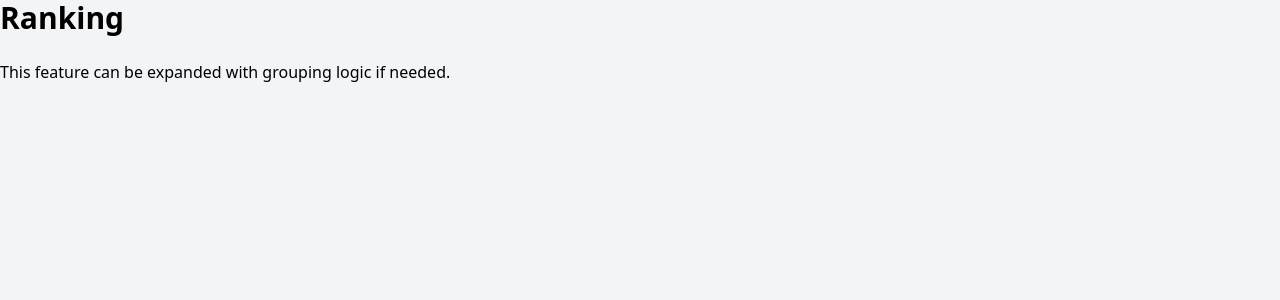
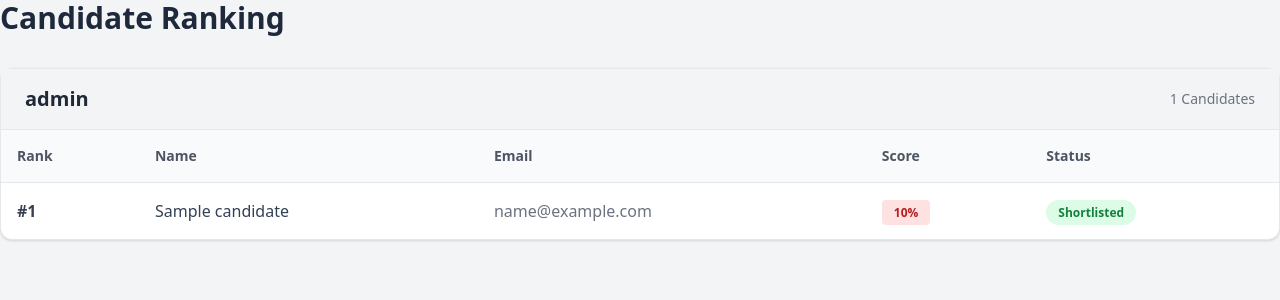
Before and after one commit to Shahuljani/recruitaiindia, a Flask app: template frontend/templates/ranking.html in a window 1280 px wide. Shown: the top 300 px of the page. Run offline with Flask 3, Linux system fonts and the light colour scheme; the template is opened without the code that fills it: most values are stand-ins (such as "Sample title", 1, 10 or a date in 2020); parts of the project's set-up code (start-up, migrations or seed data) failed here and were passed over; some libraries are stand-ins or nearby versions.

Commit message:
commit ranking page

```diff
--- a/frontend/templates/ranking.html
+++ b/frontend/templates/ranking.html
@@ -1,8 +1,102 @@
 {% extends "base.html" %}
 {% block content %}
 
-<h2 class="text-3xl font-bold mb-6">Ranking</h2>
+<h2 class="text-3xl font-bold text-slate-800 mb-8">Candidate Ranking</h2>
 
-<p>This feature can be expanded with grouping logic if needed.</p>
+{% if grouped %}
+
+{% for role, candidates in grouped.items() %}
+<div class="bg-white rounded-xl shadow mb-8 border">
+
+    <!-- Role Header -->
+    <div class="bg-gray-100 px-6 py-4 flex justify-between items-center border-b">
+        <h3 class="text-xl font-bold text-gray-800">
+            {{ role }}
+        </h3>
+        <span class="text-sm text-gray-500">
+            {{ candidates|length }} Candidates
+        </span>
+    </div>
+
+    <!-- Ranking Table -->
+    <div class="overflow-x-auto">
+        <table class="w-full text-left">
+            <thead class="bg-gray-50 text-gray-600 text-sm">
+                <tr>
+                    <th class="p-4">Rank</th>
+                    <th class="p-4">Name</th>
+                    <th class="p-4">Email</th>
+                    <th class="p-4">Score</th>
+                    <th class="p-4">Status</th>
+                </tr>
+            </thead>
+
+            <tbody>
+
+            {% for c in candidates %}
+            <tr class="border-t hover:bg-gray-50">
+
+                <!-- Rank -->
+                <td class="p-4 font-bold text-gray-700">
+                    #{{ loop.index }}
+                </td>
+
+                <!-- Name -->
+                <td class="p-4 font-medium text-slate-700">
+                    {{ c.name }}
+                </td>
+
+                <!-- Email -->
+                <td class="p-4 text-gray-500">
+                    {{ c.email }}
+                </td>
+
+                <!-- Score -->
+                <td class="p-4">
+                    <span class="px-3 py-1 rounded text-xs font-bold
+                    {% if c.score >= 75 %}
+                        bg-green-100 text-green-700
+                    {% elif c.score >= 50 %}
+                        bg-yellow-100 text-yellow-700
+                    {% else %}
+                        bg-red-100 text-red-700
+                    {% endif %}
+                    ">
+                        {{ c.score }}%
+                    </span>
+                </td>
+
+                <!-- Status -->
+                <td class="p-4">
+                    <span class="px-3 py-1 rounded-full text-xs font-semibold
+                    {% if c.status == 'Shortlisted' %}
+                        bg-green-100 text-green-700
+                    {% elif c.status == 'On Hold' %}
+                        bg-yellow-100 text-yellow-700
+                    {% else %}
+                        bg-red-100 text-red-700
+                    {% endif %}
+                    ">
+                        {{ c.status }}
+                    </span>
+                </td>
+
+            </tr>
+            {% endfor %}
+
+            </tbody>
+        </table>
+    </div>
+
+</div>
+{% endfor %}
+
+{% else %}
+
+<div class="bg-white p-10 rounded shadow text-center text-gray-400">
+    No candidate rankings available yet.
+</div>
+
+{% endif %}
 
 {% endblock %}
```
